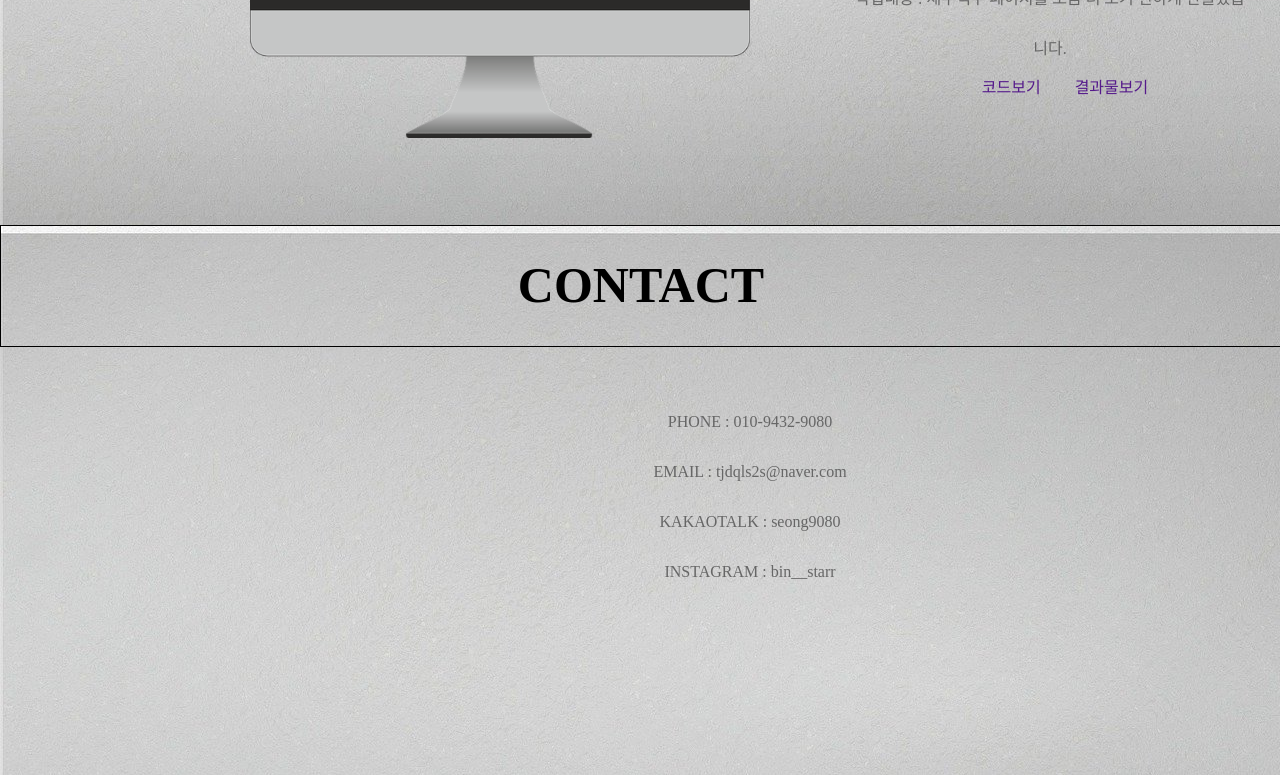
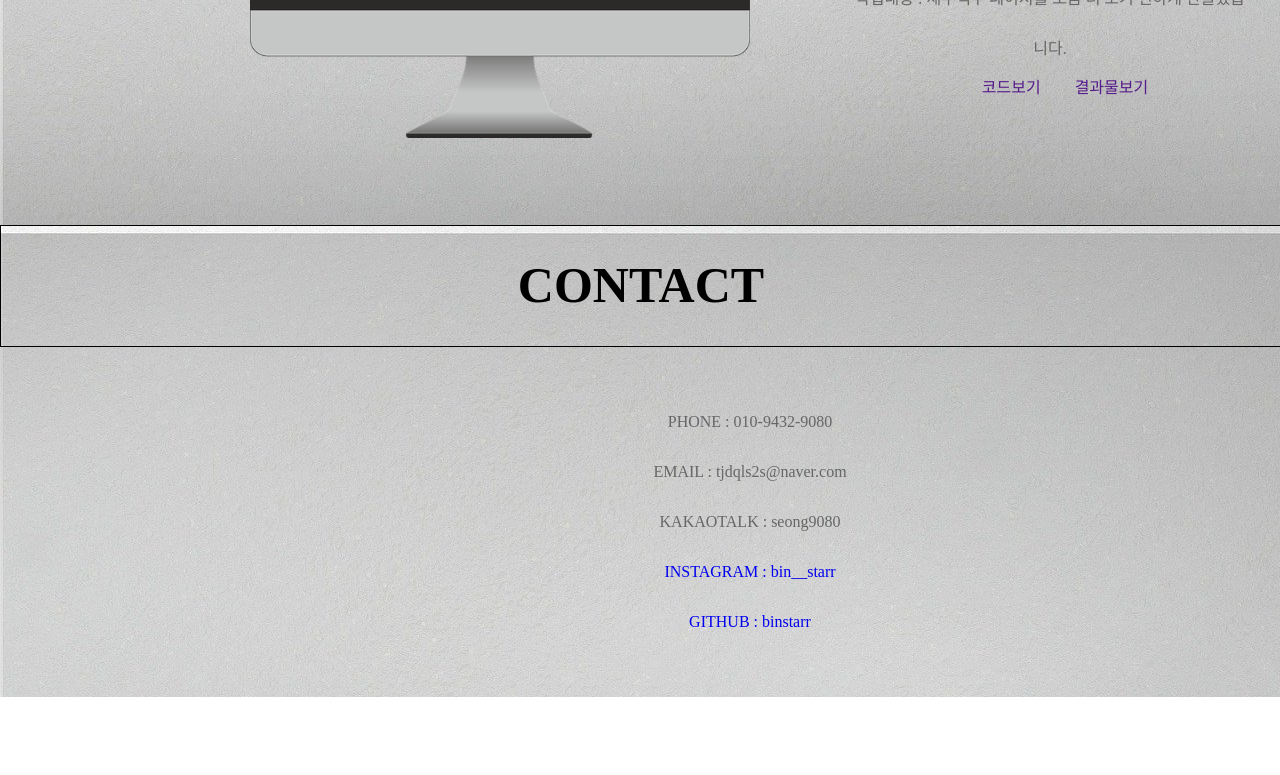
Before and after one commit to binstarr/bin, a plain HTML site: page index.html in a window 1280 px wide. Shown: the part 2975-3750 px from the top of the page. After the commit the page ends 3672 px from the top, so only its background shows below. Drawn offline with Linux system fonts and the light colour scheme.

Commit message:
Update index.html

```diff
--- a/index.html
+++ b/index.html
@@ -98,7 +98,7 @@
             <div class="in_profile">
                 <div class="con">
                     <div class="con1">
-                        <div class="con_c"></div>
+                        <div class="con_c"><img src="./images/0D83F4C2-5DD3-412C-A46E-6F20EB14904F.jpeg" alt=""></div>
                     </div>
                     <div class="con3">
                         <p>
@@ -240,11 +240,12 @@
         <!-- 마무리 -->
         <div id="end">
             <h2>CONTACT</h2>
-            <div class="in_end" style="height: 350px;">
+            <div class="in_end" style="height: 250px;">
                 <p>PHONE : 010-9432-9080</p>
                 <p>EMAIL : tjdqls2s@naver.com</p>
                 <p>KAKAOTALK : seong9080</p>
-                <p>INSTAGRAM : bin__starr</p>
+                <a href="https://www.instagram.com/bin__starr/">INSTAGRAM : bin__starr</a><br>
+                <a href="https://github.com/binstarr">GITHUB : binstarr</a>
             </div>
         </div>
     </div>
```
